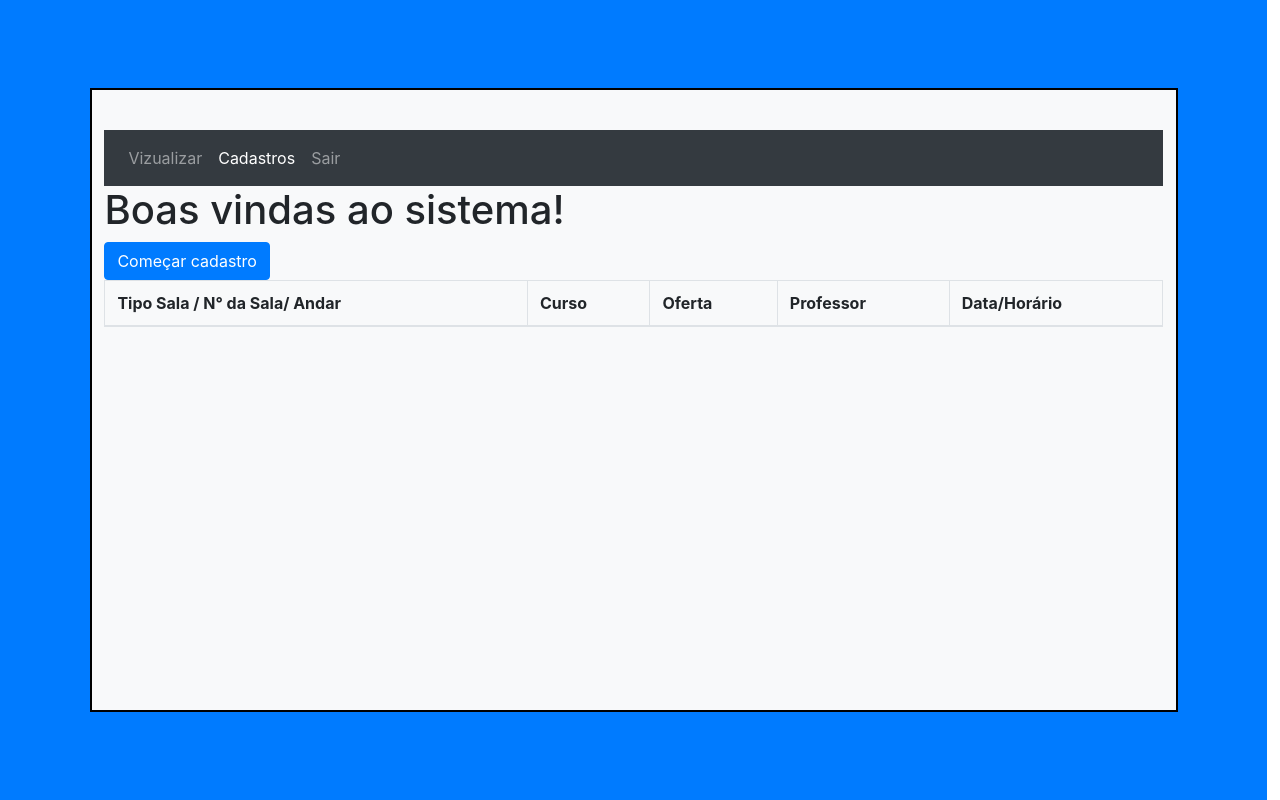
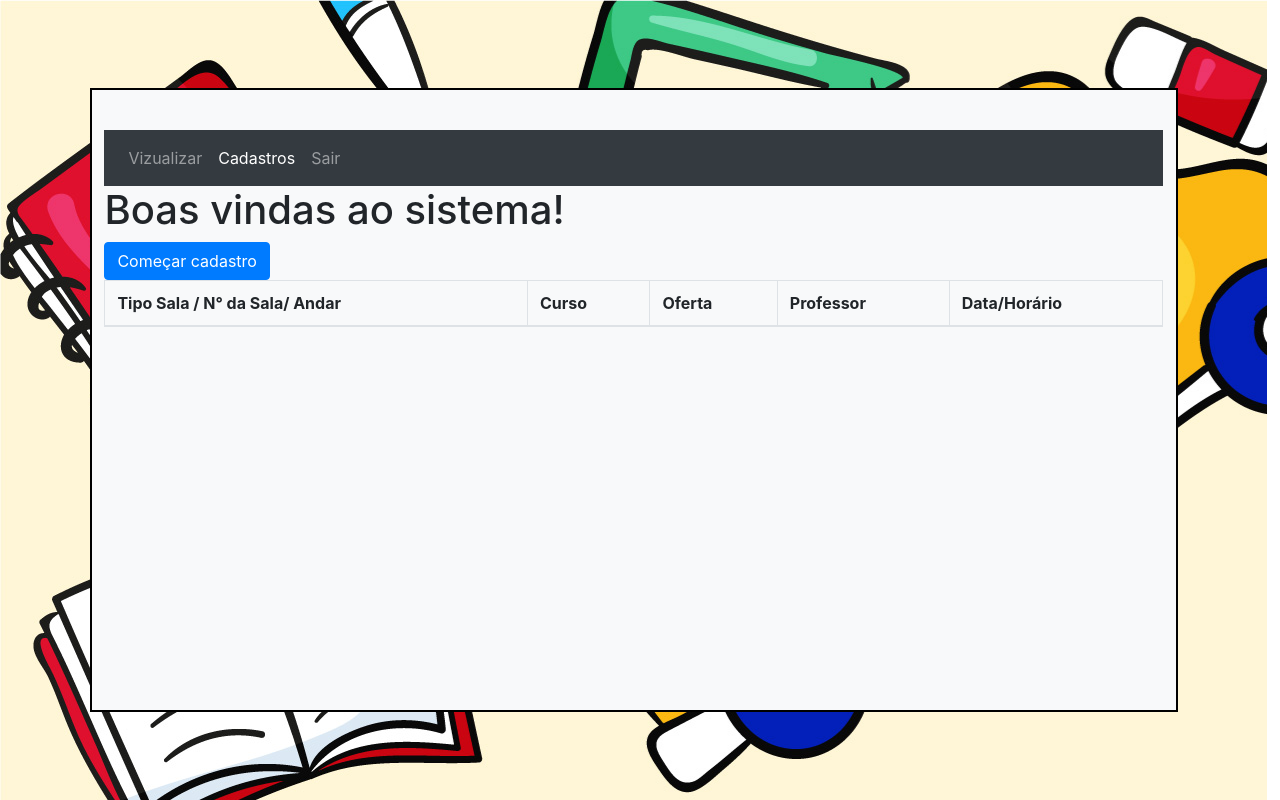
Before and after one commit to WSalathiel/ClassFinder, a PHP site: page / in a window 1280 px wide. Run offline with PHP 8.4, Linux system fonts and the light colour scheme; lists and menus that the app fills with data are empty; some libraries are stand-ins or nearby versions.

Commit message:
Adjusts | WIP 13

```diff
--- a/view/css/style.css
+++ b/view/css/style.css
@@ -1,11 +1,13 @@
 body {
+
   height: 100vh;
   width: 99vw !important;
 }
 
 .container-fluid {
+  background-image: url("../../img/background-TELA INICIAL.jpg");
   height: 100vh;
-  width: 99vw !important;
+
 }
 
 .content {
```
